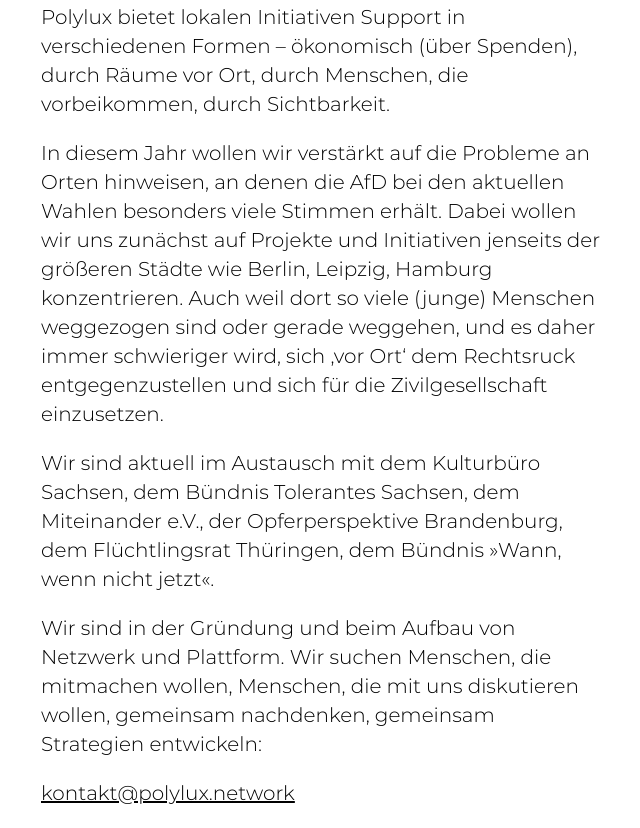
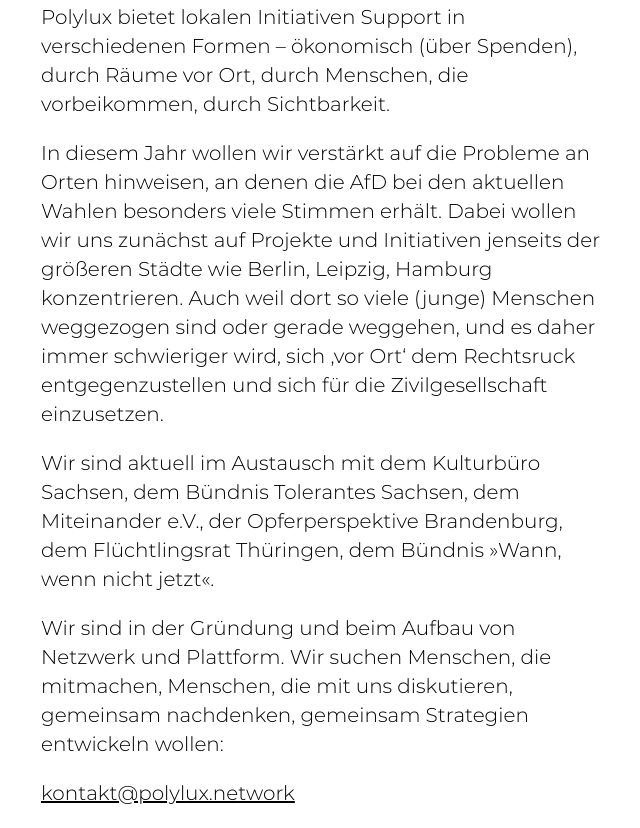
Before and after one commit to zoff-kollektiv/polylux, a Gatsby site: page / in a window 1280 px wide. Shown: the part 519-1347 px from the top of the page, without its empty margins (319-959 px from the left). Built offline with nearby package versions, Linux system fonts and the light colour scheme; Gatsby itself is replaced by a stand-in of ours; some packages are replaced by stand-ins of ours.

Commit message:
Update index.md
text changes in the last paragraph

```diff
--- a/data/pages/index.md
+++ b/data/pages/index.md
@@ -25,7 +25,7 @@
 dem Flüchtlingsrat Thüringen, dem Bündnis »Wann, wenn nicht jetzt«.
 
 Wir sind in der Gründung und beim Aufbau von Netzwerk und Plattform. Wir suchen
-Menschen, die mitmachen wollen, Menschen, die mit uns diskutieren wollen,
-gemeinsam nachdenken, gemeinsam Strategien entwickeln:
+Menschen, die mitmachen, Menschen, die mit uns diskutieren,
+gemeinsam nachdenken, gemeinsam Strategien entwickeln wollen:
 
 [kontakt@polylux.network](mailto:kontakt@polylux.network)
```
